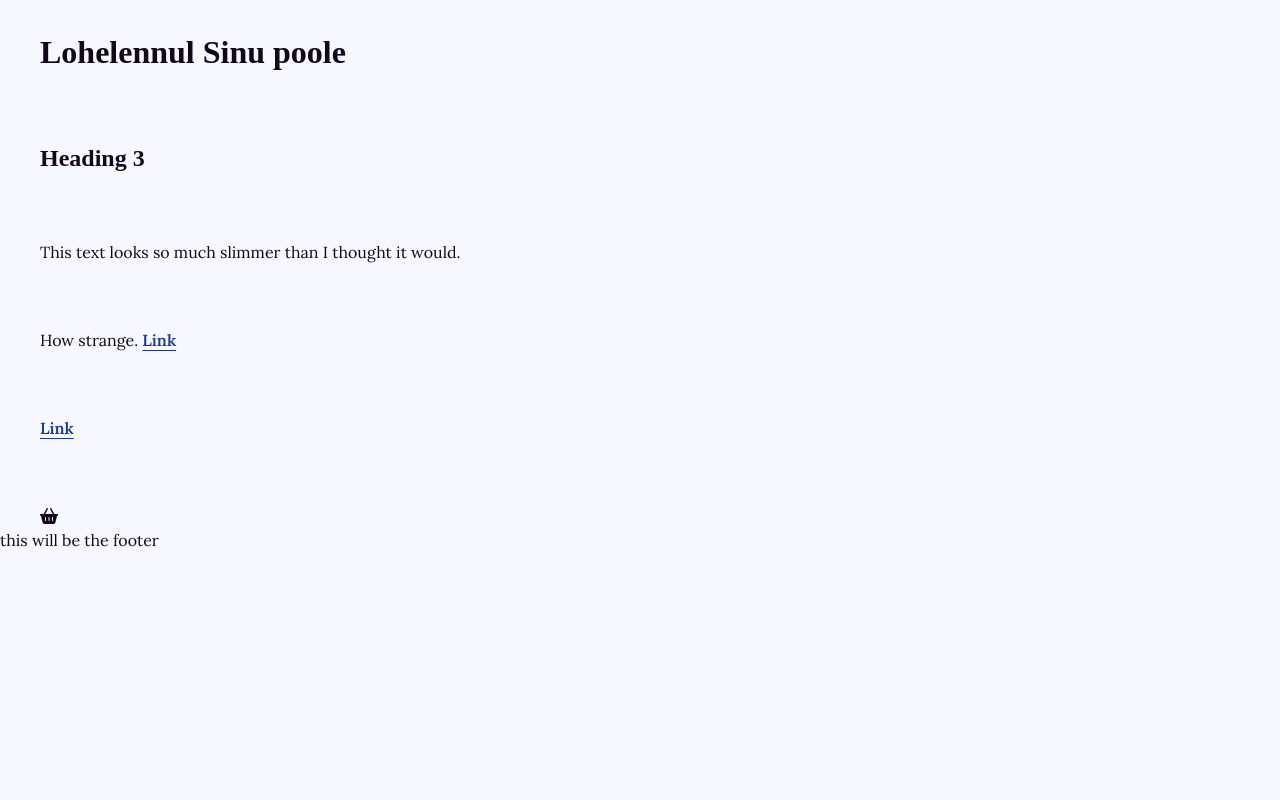
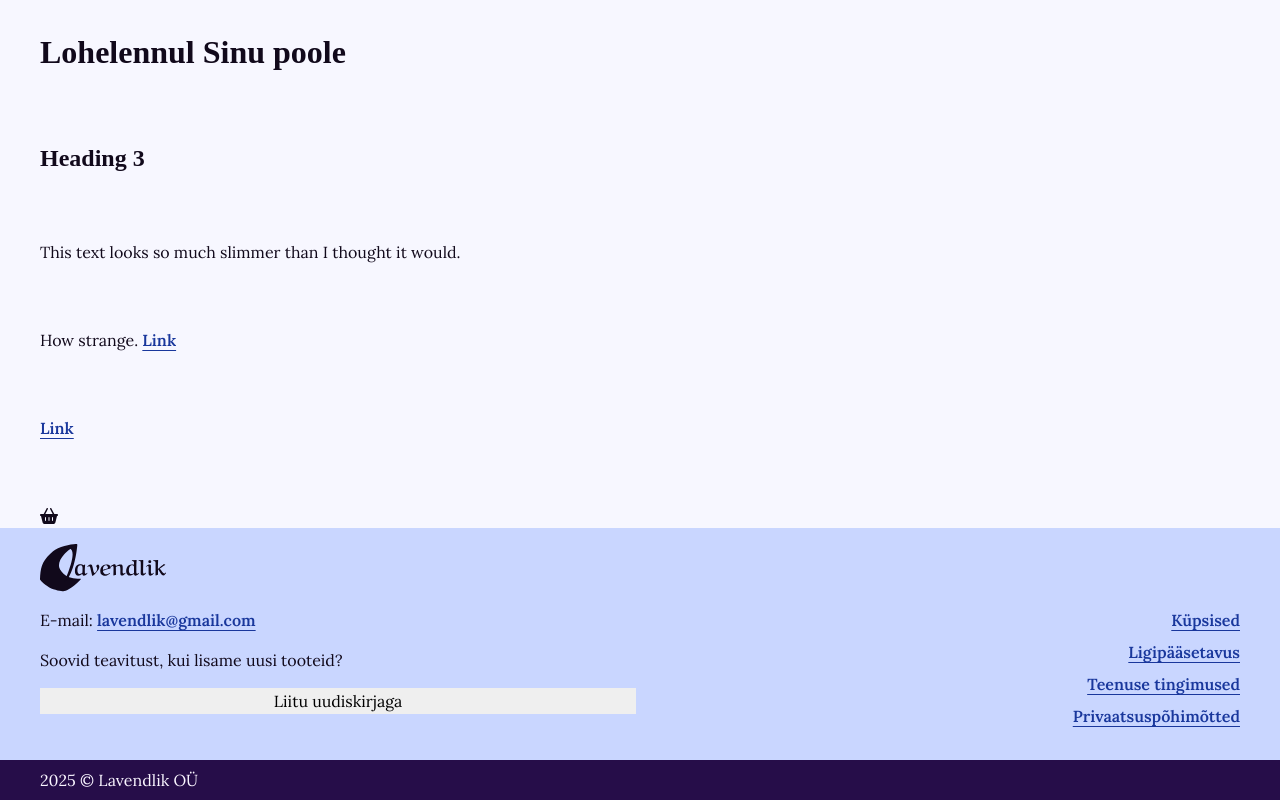
Before and after one commit to sireteller/lavendlik-shop, an Angular app: page / in a window 1280 px wide. Shown: the part 716-1516 px from the top of the page. Before the commit the page ends 1268 px from the top, so only its background shows below. Built offline with nearby package versions, Linux system fonts and the light colour scheme; no server answers; a web font is replaced by a local one.

Commit message:
feat(footer): new component

```diff
--- a/src/app/app.component.html
+++ b/src/app/app.component.html
@@ -6,4 +6,4 @@
   </main>
 </div>
 
-<footer>this will be the footer</footer>
+<app-footer></app-footer>
--- a/src/app/app.component.ts
+++ b/src/app/app.component.ts
@@ -1,10 +1,11 @@
 import { Component } from '@angular/core';
 import { RouterOutlet } from '@angular/router';
 import { NavComponent } from './components/nav/nav.component';
+import { FooterComponent } from './components/footer/footer.component';
 
 @Component({
   selector: 'app-root',
-  imports: [RouterOutlet, NavComponent],
+  imports: [RouterOutlet, NavComponent, FooterComponent],
   templateUrl: './app.component.html',
   styleUrl: './app.component.css',
   standalone: true,
--- /dev/null
+++ b/src/app/components/footer/footer.component.css
@@ -0,0 +1,52 @@
+.footer {
+  background-color: var(--color-bg-secondary);
+  padding-top: var(--spacing-medium);
+}
+
+.footer__logo {
+  height: 3rem;
+  margin-bottom: var(--spacing-medium);
+}
+
+.footer__body {
+  display: flex;
+  gap: var(--spacing-small);
+}
+
+.footer__body > * {
+  width: 100%;
+}
+
+.footer__left,
+.footer__right {
+  display: flex;
+  flex-direction: column;
+}
+
+.footer__left {
+  gap: var(--spacing-medium);
+}
+
+.footer__right {
+  gap: var(--spacing-small);
+  text-align: end;
+}
+
+.footer__end {
+  background-color: var(--color-bg-accent);
+  color: var(--color-text-accent);
+  margin-top: var(--spacing-large);
+  padding: var(--spacing-small) 0;
+}
+
+@container util-container (max-width: 45.99em) {
+  .footer__body {
+    flex-direction: column;
+  }
+}
+
+@media (max-width: 48em) {
+  .footer__body {
+    flex-direction: column;
+  }
+}
--- /dev/null
+++ b/src/app/components/footer/footer.component.html
@@ -0,0 +1,26 @@
+<footer class="footer">
+  <div class="util-container">
+    <app-logo-full-name class="footer__logo"></app-logo-full-name>
+  </div>
+  <div class="util-container">
+    <div class="footer__body">
+      <div class="footer__left">
+        <div>
+          E-mail:
+          <a href="mailto:lavendlik@gmail.com">lavendlik&#64;gmail.com</a>
+        </div>
+        <div>Soovid teavitust, kui lisame uusi tooteid?</div>
+        <button>Liitu uudiskirjaga</button>
+      </div>
+      <div class="footer__right">
+        <a href="/">Küpsised</a>
+        <a href="/">Ligipääsetavus</a>
+        <a href="/">Teenuse tingimused</a>
+        <a href="/">Privaatsuspõhimõtted</a>
+      </div>
+    </div>
+  </div>
+  <div class="footer__end">
+    <div class="util-container">2025 &copy; Lavendlik OÜ</div>
+  </div>
+</footer>
```
Also changed, not shown: src/app/components/footer/footer.component.ts (added, +12 -0 lines), 1 other file (tests, documents, lock files or other folders).
